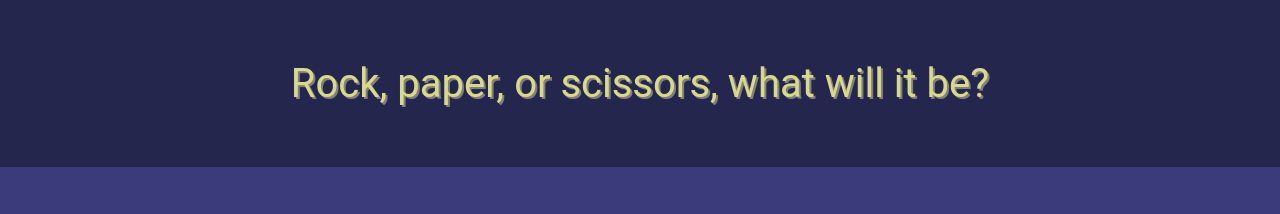
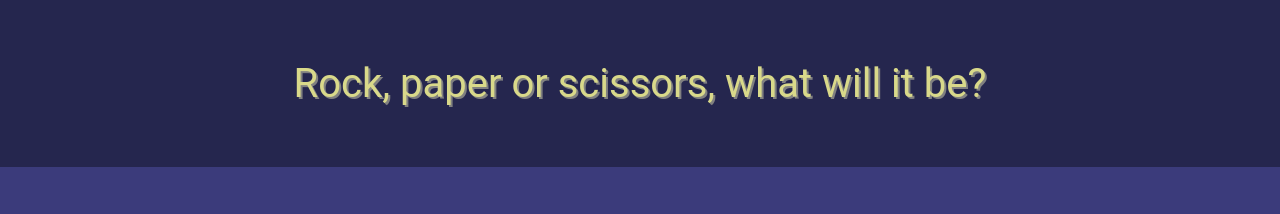
Before and after one commit to tutsi5/rock-paper-scissors, a plain HTML site: page index.html in a window 1280 px wide. Shown: the top 214 px of the page. Drawn offline with Linux system fonts and the light colour scheme.

Commit message:
Typing error

```diff
--- a/index.html
+++ b/index.html
@@ -8,7 +8,7 @@
 </head>
 <body>
     <div class="header">
-        Rock, paper, or scissors, what will it be?
+        Rock, paper or scissors, what will it be?
     </div>
     <div class="start">
         <button class="startBtn">START</button>
```
